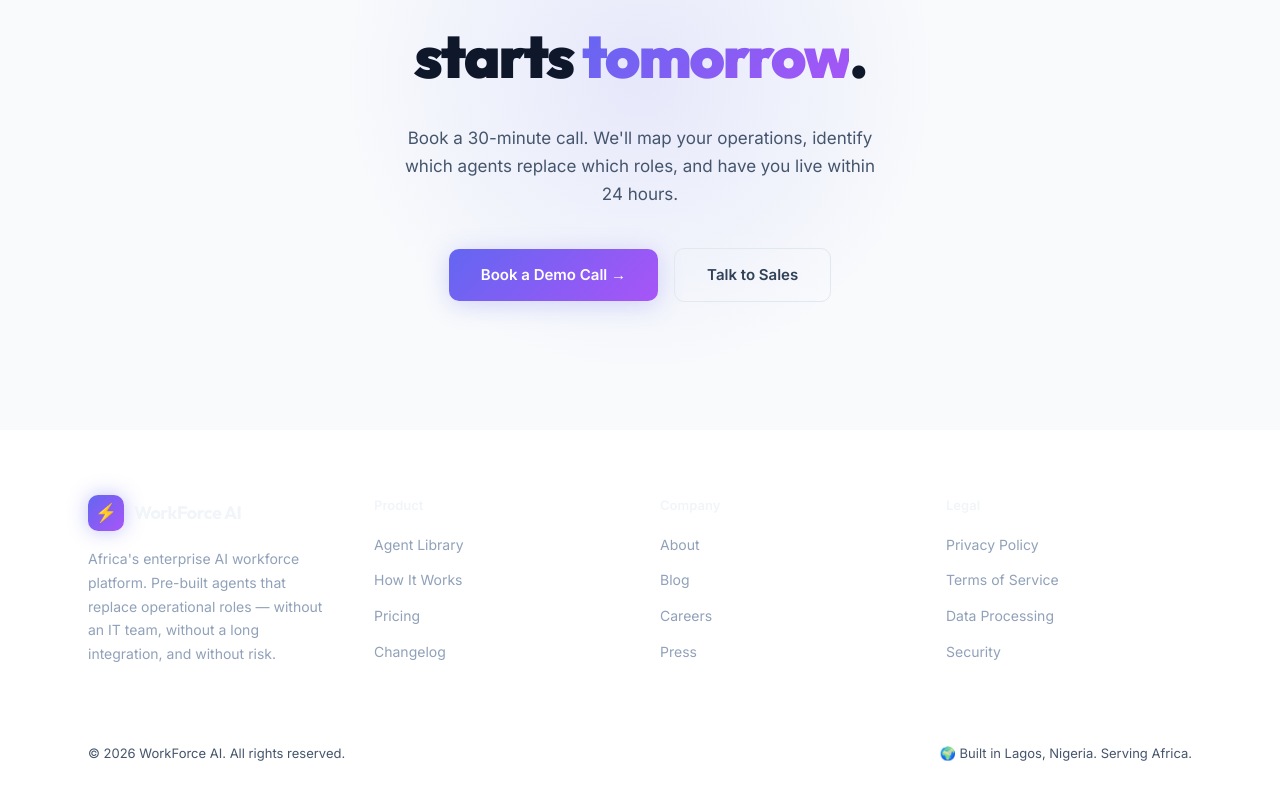
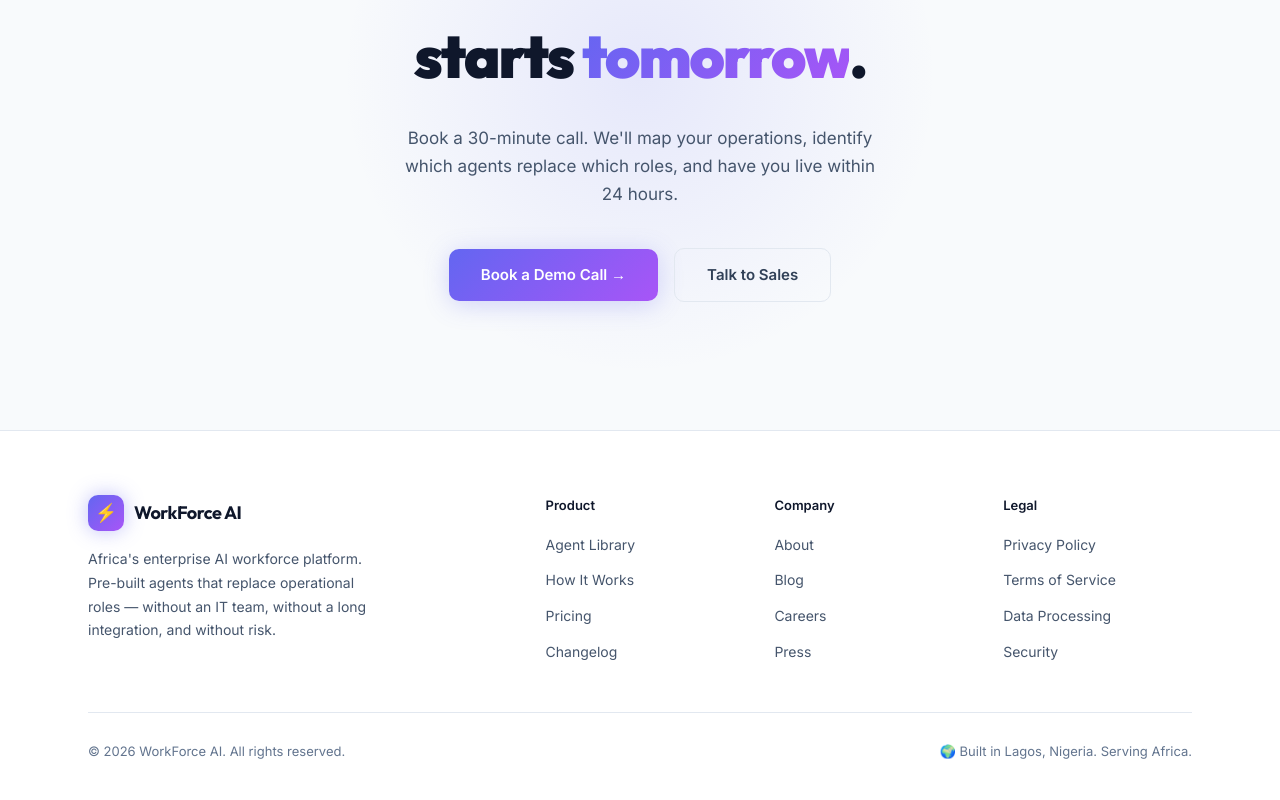
Before and after one commit to Pipe7-sudo/Agentic, a Next.js app in the folder frontend/: page / in a window 1280 px wide. Shown: the part 7476-8276 px from the top of the page. Built offline with nearby package versions, Linux system fonts and the light colour scheme.

Commit message:
refactor(footer): organize link structure and text colors

```diff
--- a/frontend/src/components/landing/Footer.tsx
+++ b/frontend/src/components/landing/Footer.tsx
@@ -6,25 +6,25 @@ const LINKS = {
 
 export default function Footer() {
   return (
-    <footer className="border-t border-white/[0.07] pt-16 pb-10">
+    <footer className="border-t border-slate-200 dark:border-white/[0.07] pt-16 pb-10 bg-white dark:bg-transparent">
       <div className="max-w-6xl mx-auto px-6">
-        <div className="grid grid-cols-1 md:grid-cols-4 gap-10 mb-12">
-          <div className="md:col-span-1">
+        <div className="grid grid-cols-2 md:grid-cols-5 gap-10 mb-12">
+          <div className="col-span-2 md:col-span-2">
             <div className="flex items-center gap-2.5 mb-4">
-              <div className="w-9 h-9 rounded-[10px] gradient-bg flex items-center justify-center text-lg shadow-[0_0_20px_rgba(99,102,241,0.4)]">⚡</div>
-              <span className="font-['Outfit'] text-[18px] font-bold text-slate-100 tracking-tight">WorkForce AI</span>
+              <div className="w-9 h-9 rounded-[10px] gradient-bg flex items-center justify-center text-lg shadow-[0_0_20px_rgba(99,102,241,0.4)] text-white">⚡</div>
+              <span className="font-['Outfit'] text-[18px] font-bold text-slate-900 dark:text-slate-100 tracking-tight">WorkForce AI</span>
             </div>
-            <p className="text-sm text-slate-400 leading-[1.7] max-w-[280px]">Africa&apos;s enterprise AI workforce platform. Pre-built agents that replace operational roles — without an IT team, without a long integration, and without risk.</p>
+            <p className="text-sm text-slate-600 dark:text-slate-400 leading-[1.7] max-w-[280px]">Africa&apos;s enterprise AI workforce platform. Pre-built agents that replace operational roles — without an IT team, without a long integration, and without risk.</p>
           </div>
           {Object.entries(LINKS).map(([title, links]) => (
-            <div key={title}>
-              <h4 className="text-[13px] font-semibold text-slate-100 mb-4">{title}</h4>
+            <div key={title} className="col-span-1">
+              <h4 className="text-[13px] font-semibold text-slate-900 dark:text-slate-100 mb-4">{title}</h4>
               <ul className="flex flex-col gap-2.5">
                 {links.map(l => {
                   const [label, hash] = l.split('#');
                   return (
                     <li key={label}>
-                      <a href={`#${hash}`} className="text-sm text-slate-400 no-underline hover:text-slate-100 transition-colors">{label}</a>
+                      <a href={`#${hash}`} className="text-sm text-slate-600 dark:text-slate-400 no-underline hover:text-indigo-600 dark:hover:text-slate-100 transition-colors">{label}</a>
                     </li>
                   );
                 })}
@@ -32,9 +32,9 @@ export default function Footer() {
             </div>
           ))}
         </div>
-        <div className="flex flex-col sm:flex-row items-center justify-between pt-7 border-t border-white/[0.07] gap-3">
-          <p className="text-[13px] text-slate-600">© 2026 WorkForce AI. All rights reserved.</p>
-          <div className="flex items-center gap-1.5 text-[13px] text-slate-600">
+        <div className="flex flex-col sm:flex-row items-center justify-between pt-7 border-t border-slate-200 dark:border-white/[0.07] gap-4 text-center sm:text-left">
+          <p className="text-[13px] text-slate-500 dark:text-slate-600">© 2026 WorkForce AI. All rights reserved.</p>
+          <div className="flex items-center gap-1.5 text-[13px] text-slate-500 dark:text-slate-600">
             🌍 Built in Lagos, Nigeria. Serving Africa.
           </div>
         </div>
```
